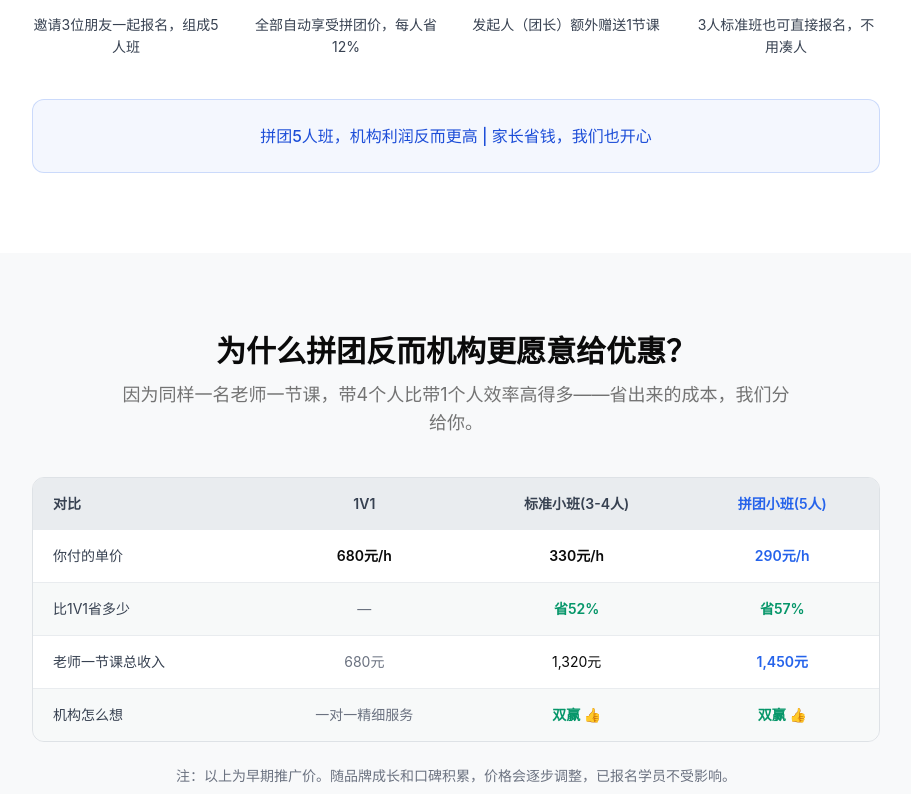
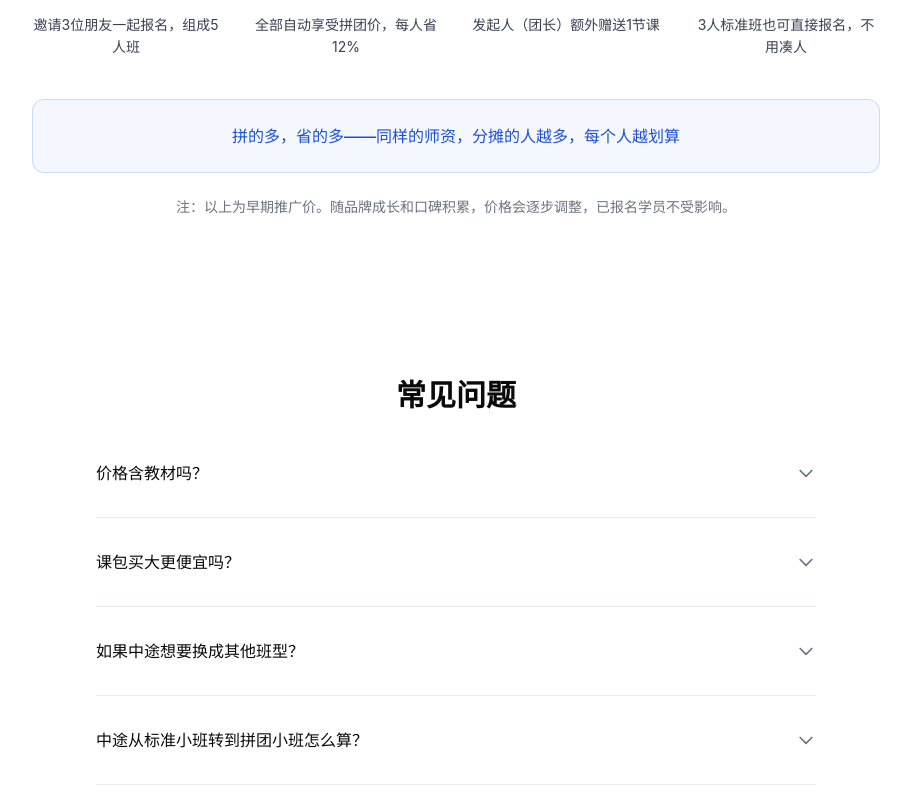
Before and after one commit to dongruiyue/ningzhi-education, a Next.js app: page /pricing in a window 1280 px wide. Shown: the part 1266-2060 px from the top of the page, without its empty margins (184-1095 px from the left). Built offline with nearby package versions, Linux system fonts and the light colour scheme.

Commit message:
pricing page: fix copy, remove direct revenue table, update policies

```diff
--- a/src/app/pricing/page.tsx
+++ b/src/app/pricing/page.tsx
@@ -104,54 +104,6 @@ export default function PricingPage() {
           <div className="mt-10 p-6 rounded-xl bg-brand/5 border border-brand/20 text-center">
             <p className="text-base font-medium text-brand-dark">{p.groupBuy.highlight}</p>
           </div>
-        </div>
-      </section>
-
-      {/* ===== 师时经济学表格 ===== */}
-      <section className="bg-neutral-50 py-20">
-        <div className="max-w-4xl mx-auto px-6">
-          <h2 className="text-3xl font-bold text-neutral-900 text-center">为什么拼团反而机构更愿意给优惠？</h2>
-          <p className="mt-3 text-lg text-neutral-500 text-center max-w-2xl mx-auto">
-            因为同样一名老师一节课，带4个人比带1个人效率高得多——省出来的成本，我们分给你。
-          </p>
-          <div className="mt-10 overflow-hidden rounded-xl border border-neutral-200">
-            <table className="w-full text-sm">
-              <thead>
-                <tr className="bg-neutral-100 text-neutral-600">
-                  <th className="px-5 py-4 text-left font-semibold">对比</th>
-                  <th className="px-5 py-4 text-center font-semibold">1V1</th>
-                  <th className="px-5 py-4 text-center font-semibold">标准小班(3-4人)</th>
-                  <th className="px-5 py-4 text-center font-semibold text-brand">拼团小班(5人)</th>
-                </tr>
-              </thead>
-              <tbody className="divide-y divide-neutral-100">
-                <tr className="bg-white">
-                  <td className="px-5 py-4 text-neutral-600">你付的单价</td>
-                  <td className="px-5 py-4 text-center font-semibold text-neutral-900">680元/h</td>
-                  <td className="px-5 py-4 text-center font-semibold text-neutral-900">330元/h</td>
-                  <td className="px-5 py-4 text-center font-semibold text-brand">290元/h</td>
-                </tr>
-                <tr className="bg-neutral-50/50">
-                  <td className="px-5 py-4 text-neutral-600">比1V1省多少</td>
-                  <td className="px-5 py-4 text-center text-neutral-400">—</td>
-                  <td className="px-5 py-4 text-center text-success font-semibold">省52%</td>
-                  <td className="px-5 py-4 text-center text-success font-semibold">省57%</td>
-                </tr>
-                <tr className="bg-white">
-                  <td className="px-5 py-4 text-neutral-600">老师一节课总收入</td>
-                  <td className="px-5 py-4 text-center text-neutral-400">680元</td>
-                  <td className="px-5 py-4 text-center text-neutral-900">1,320元</td>
-                  <td className="px-5 py-4 text-center text-brand font-semibold">1,450元</td>
-                </tr>
-                <tr className="bg-neutral-50/50">
-                  <td className="px-5 py-4 text-neutral-600">机构怎么想</td>
-                  <td className="px-5 py-4 text-center text-neutral-400">一对一精细服务</td>
-                  <td className="px-5 py-4 text-center text-success font-semibold">双赢 👍</td>
-                  <td className="px-5 py-4 text-center text-success font-semibold">双赢 👍</td>
-                </tr>
-              </tbody>
-            </table>
-          </div>
           <p className="mt-6 text-sm text-neutral-400 text-center">
             注：以上为早期推广价。随品牌成长和口碑积累，价格会逐步调整，已报名学员不受影响。
           </p>
--- a/src/lib/constants.ts
+++ b/src/lib/constants.ts
@@ -126,14 +126,14 @@ export const PRICING = {
       "发起人（团长）额外赠送1节课",
       "3人标准班也可直接报名，不用凑人",
     ],
-    highlight: "拼团5人班，机构利润反而更高  |  家长省钱，我们也开心",
+    highlight: "拼的多，省的多——同样的师资，分摊的人越多，每个人越划算",
   },
   faq: [
-    { q: "价格含教材吗？", a: "是的，所有课程价格均已包含教材和资料费用，无额外收费。" },
+    { q: "价格含教材吗？", a: "价格包含常规教材和资料。特殊教材（如原版进口教材）需另行购买。" },
     { q: "课包买大更便宜吗？", a: "不，我们不推长课包。无论买多少课时，单价都是一样的。我们的目标不是锁住你，而是帮你尽快达到目标。" },
-    { q: "如果中途想要换成其他班型？", a: "可以灵活调整，补差价即可升级（如标准小班→1V1），或按比例退还差价降级。" },
-    { q: "拼团需要提前凑人吗？", a: "不需要。你可以先报标准小班(3-4人)开课学习，组满5人后自动升级为拼团价，差价退还。" },
-    { q: "有试听课吗？", a: "有。我们提供首次30分钟免费试听/诊断评估，帮助你了解教学方式和定位问题。" },
+    { q: "如果中途想要换成其他班型？", a: "可以灵活调整。换之后按照新班型的课时费收取，之前的课时不受影响。" },
+    { q: "中途从标准小班转到拼团小班怎么算？", a: "可以转。转后按拼团小班价格执行，转之前的课时不退还差价。" },
+    { q: "有试听课吗？", a: "有。我们提供1小时付费试听/诊断评估，按正常课时收费。如果后续报课，试听当小时的费用可抵扣——相当于免费试听一课时。" },
   ],
   cta: "预约试听，体验真经教学",
   ctaSub: "不夸海口、不打包票、不制造焦虑。我们做真实的评估，给可执行的方案。",
```
